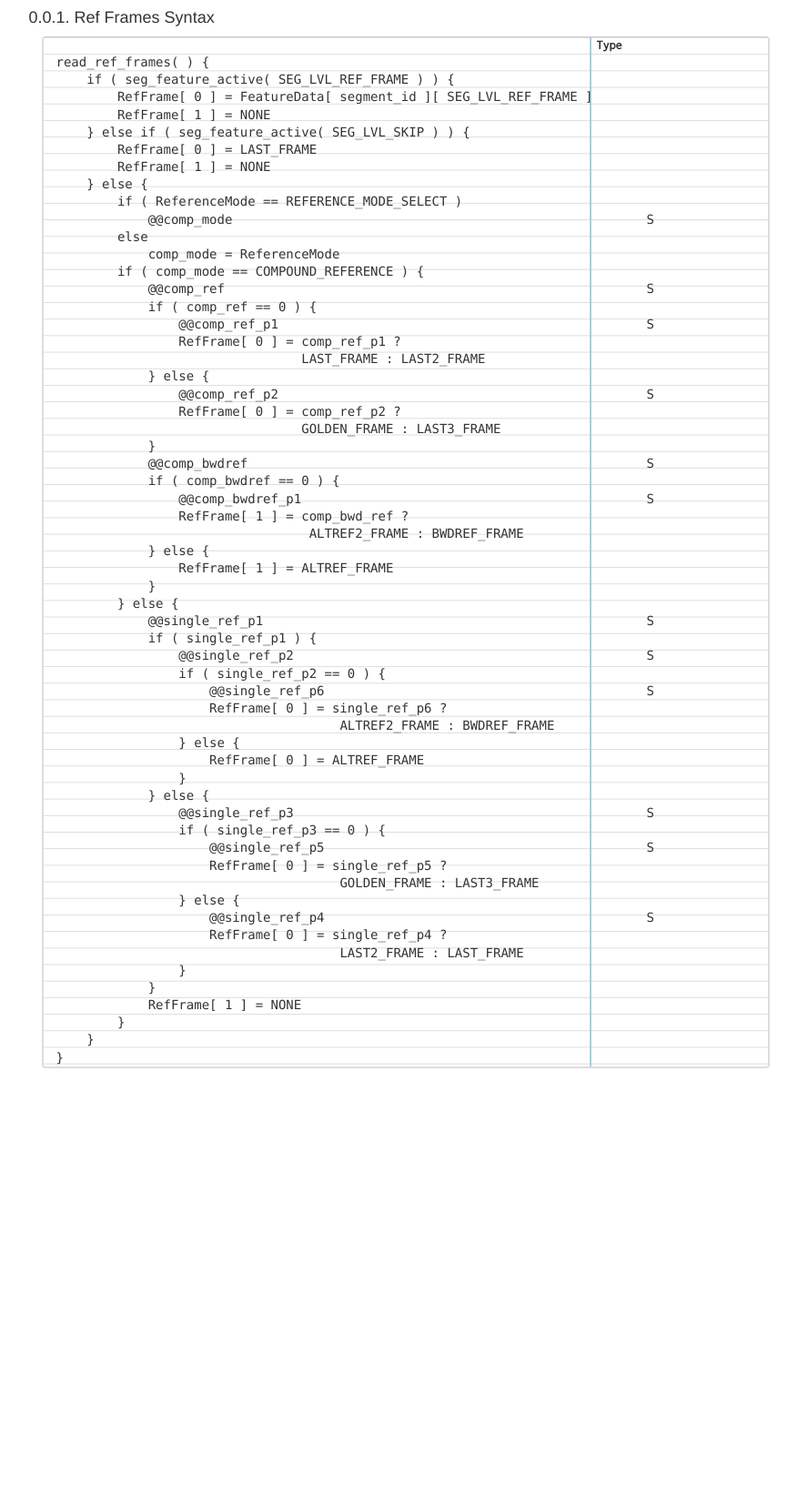
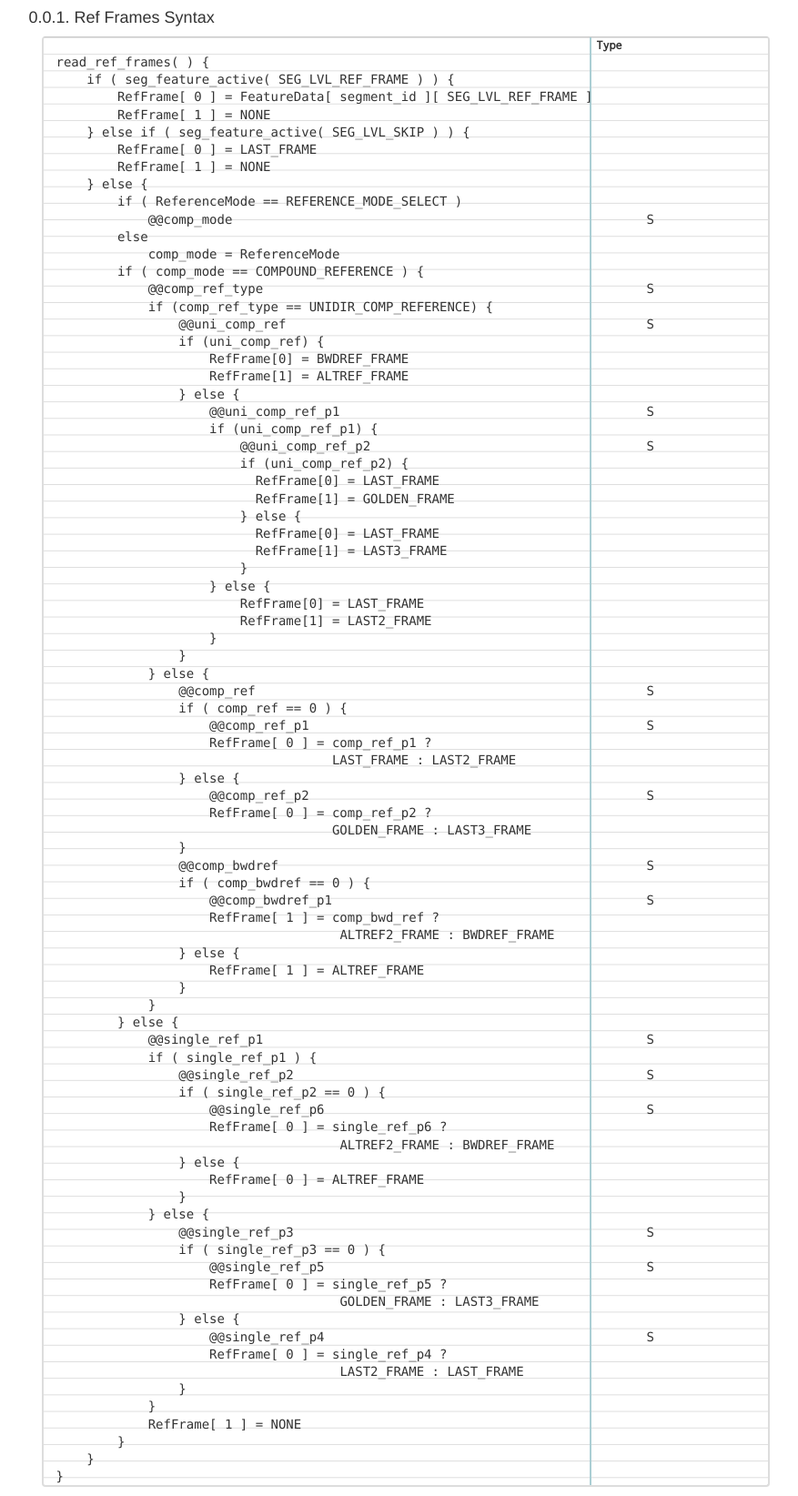
Before and after one commit to AOMediaCodec/av1-spec, a Jekyll site: the page built from 06.ref.frames.syntax.md, in a window 1280 px wide. Shown: the whole page at 91% size, without its empty margins (136-1013 px from the left). Built offline with Jekyll 4.4.1, drawn with Linux system fonts in a browser that asks for light colours; our own code applies the rules of GitHub Pages for plain Markdown files; before the commit the page ends 1184 px from its top, so only the background shows below that.

Commit message:
[ext_comp_refs] Add ext_comp_refs syntax elements
Change-Id: I1c5f444a2452eb931169931ca9c8e60f483cefab

```diff
--- a/06.ref.frames.syntax.md
+++ b/06.ref.frames.syntax.md
@@ -14,23 +14,47 @@ read_ref_frames( ) {
         else
             comp_mode = ReferenceMode
         if ( comp_mode == COMPOUND_REFERENCE ) {
-            @@comp_ref                                                       S
-            if ( comp_ref == 0 ) {
-                @@comp_ref_p1                                                S
-                RefFrame[ 0 ] = comp_ref_p1 ?
-                                LAST_FRAME : LAST2_FRAME
+            @@comp_ref_type                                                  S
+            if (comp_ref_type == UNIDIR_COMP_REFERENCE) {
+                @@uni_comp_ref                                               S
+                if (uni_comp_ref) {
+                    RefFrame[0] = BWDREF_FRAME
+                    RefFrame[1] = ALTREF_FRAME
+                } else {
+                    @@uni_comp_ref_p1                                        S
+                    if (uni_comp_ref_p1) {
+                        @@uni_comp_ref_p2                                    S
+                        if (uni_comp_ref_p2) {
+                          RefFrame[0] = LAST_FRAME
+                          RefFrame[1] = GOLDEN_FRAME
+                        } else {
+                          RefFrame[0] = LAST_FRAME
+                          RefFrame[1] = LAST3_FRAME
+                        }
+                    } else {
+                        RefFrame[0] = LAST_FRAME
+                        RefFrame[1] = LAST2_FRAME
+                    }
+                }
             } else {
-                @@comp_ref_p2                                                S
-                RefFrame[ 0 ] = comp_ref_p2 ?
-                                GOLDEN_FRAME : LAST3_FRAME
-            }
-            @@comp_bwdref                                                    S
-            if ( comp_bwdref == 0 ) {
-                @@comp_bwdref_p1                                             S
-                RefFrame[ 1 ] = comp_bwd_ref ?
-                                 ALTREF2_FRAME : BWDREF_FRAME
-            } else {
-                RefFrame[ 1 ] = ALTREF_FRAME
+                @@comp_ref                                                   S
+                if ( comp_ref == 0 ) {
+                    @@comp_ref_p1                                            S
+                    RefFrame[ 0 ] = comp_ref_p1 ?
+                                    LAST_FRAME : LAST2_FRAME
+                } else {
+                    @@comp_ref_p2                                            S
+                    RefFrame[ 0 ] = comp_ref_p2 ?
+                                    GOLDEN_FRAME : LAST3_FRAME
+                }
+                @@comp_bwdref                                                S
+                if ( comp_bwdref == 0 ) {
+                    @@comp_bwdref_p1                                         S
+                    RefFrame[ 1 ] = comp_bwd_ref ?
+                                     ALTREF2_FRAME : BWDREF_FRAME
+                } else {
+                    RefFrame[ 1 ] = ALTREF_FRAME
+                }
             }
         } else {
             @@single_ref_p1                                                  S
```
Also changed, not shown: 07.bitstream.semantics.md (+16 -10 lines).
